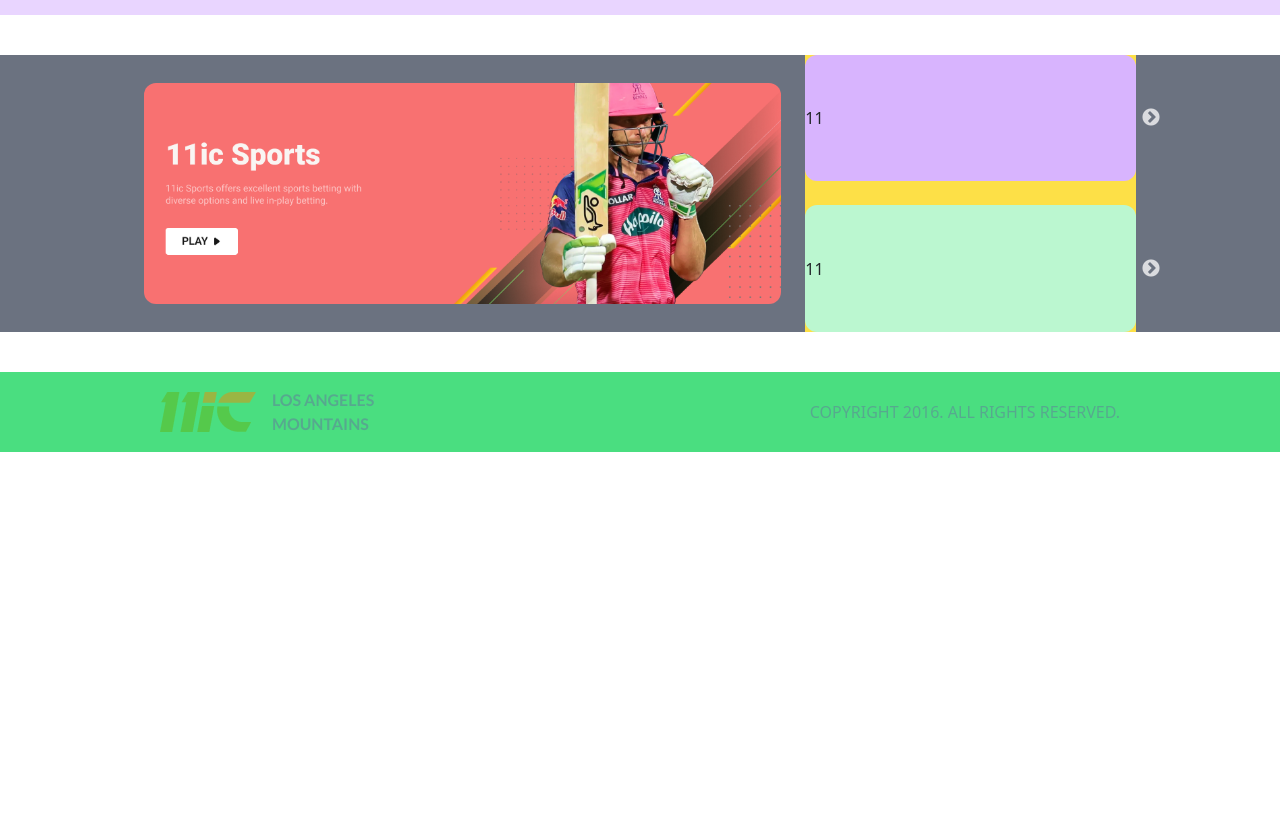
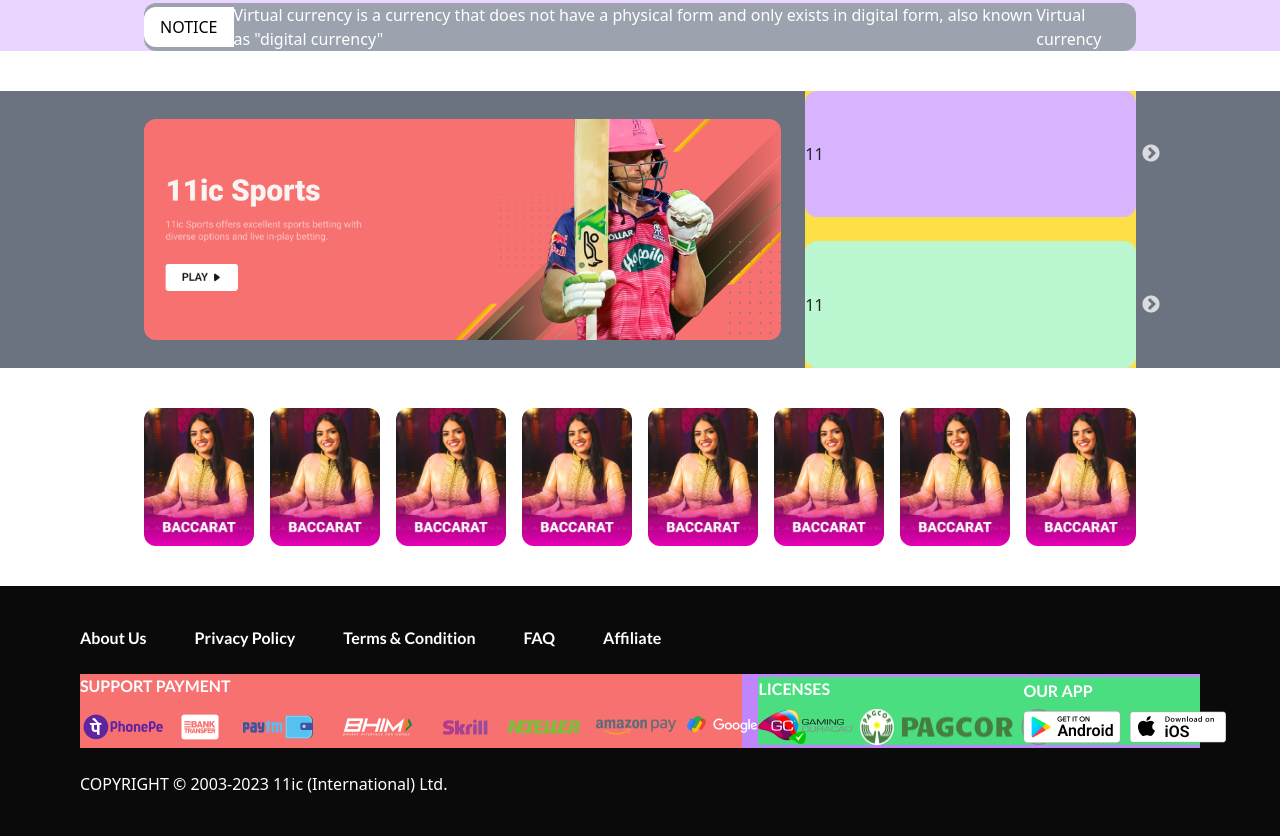
Before and after one commit to amex23/11ic-project, a plain HTML site: page index.html in a window 1280 px wide. Shown: the part 581-1417 px from the top of the page. Before the commit the page ends 1033 px from the top, so only its background shows below. Drawn offline with nearby package versions, Linux system fonts and the light colour scheme.

Commit message:
initial commit

```diff
--- a/index.html
+++ b/index.html
@@ -23,14 +23,12 @@
 						<div class="w-2/6 flex justify-center"><img class="flex self-center" src="./images/logo.png" alt=""></div>
 						<div class="w-2/6 flex justify-end">
 							<div class="flex  items-center justify-center gap-3">
+								<img class="cursor-pointer" src="./images/download.png" alt="">
 								<button type="button" id="open" class="py-1 px-4 rounded-2xl font-bold text-[#F3B867]" style="border: 1px solid #F3B867">Login</button>
-
 
 								<button type="button" id="opennew" class="py-1 px-4 rounded-2xl font-bold bg-[#F3B867]" >Sign Up</button>
 
-
-								<img src="./images/INDIA.png" alt="">
-
+								<img class="cursor-pointer" src="./images/INDIA.png" alt="">
 							</div>
 						</div>
 					</div>
@@ -100,7 +98,7 @@
 
 			</header>
 
-			<div class="w-full h-full bg-pink-400 flex justify-center px-36 bg-purple-200">
+			<div class="w-full h-full bg-pink-400 flex flex-col justify-center px-36 bg-purple-200">
 				<div id="sliderone" class="slider slider-nav w-full h-auto">
 					<div class="flex items-center justify-center bg-yellow-300 h-96 rounded-xl">
 						<img src="" alt="">
@@ -117,6 +115,12 @@
 					<div class="flex items-center justify-center bg-purple-300 h-96 rounded-xl">
 						<img src="" alt="">
 					</div>
+				</div>
+
+				<div class="bg-gray-400 -mt-3 rounded-xl flex items-center justify-between">
+					<div class="bg-white text-black rounded-l-xl px-3 py-2">NOTICE</div>
+					<div class="text-white">Virtual currency is a currency that does not have a physical form and only exists in digital form, also known as "digital currency"</div>
+					<div class="text-white">Virtual currency  </div>
 				</div>
 			</div>
 
@@ -137,17 +141,64 @@
 				</div>
 			</div>
 
-			<footer class="flex justify-center items-center w-full py-3 bg-green-400">
-				<div class="w-full flex-col md:flex-row md:w-9/12 flex items-center justify-center md:justify-between" style="opacity: 0.5;">
-					<div class="flex items-center gap-3">
-						<img src="./images/logo.png" alt="">
-						<div>
-							<p class="" style="color:#63769d;">LOS ANGELES</p>
-							<p class="" style="color: #63769d;">MOUNTAINS</p>
+			<div class="grid grid-cols-8 w-full px-36 gap-3">
+				<img class="rounded-xl" src="./images/Baccarat@3x.png" alt="">
+				<img class="rounded-xl" src="./images/Baccarat@3x.png" alt="">
+				<img class="rounded-xl" src="./images/Baccarat@3x.png" alt="">
+				<img class="rounded-xl" src="./images/Baccarat@3x.png" alt="">
+				<img class="rounded-xl" src="./images/Baccarat@3x.png" alt="">
+				<img class="rounded-xl" src="./images/Baccarat@3x.png" alt="">
+				<img class="rounded-xl" src="./images/Baccarat@3x.png" alt="">
+				<img class="rounded-xl" src="./images/Baccarat@3x.png" alt="">
+			</div>
+
+			<footer class="flex justify-center items-center w-full px-20 py-10 bg-[#0A0A0A]">
+				<div class="w-full flex-col md:flex-col w-11/12 flex items-start gap-4 justify-center md:justify-between" >
+					<div class="flex gap-5">
+						<a href="" class="text-white">About Us</a>
+						<a href="" class="text-white">Privacy Policy</a>
+						<a href="" class="text-white">Terms & Condition</a>
+						<a href="" class="text-white">FAQ</a>
+						<a href="" class="text-white">Affiliate</a>
+					</div>
+					<div class="flex items-center gap-3 bg-purple-400 w-full">
+
+						<div class="w-3/5 flex flex-col items-start gap-2 bg-red-400">
+							<p class="text-white">SUPPORT PAYMENT</p>
+							<div class="flex gap-2">
+								<img src="./images/PhonePe.png" alt="">
+								<img src="./images/Bank Transfer.png" alt="">
+								<img src="./images/paytm.png" alt="">
+								<img src="./images/BHIM.png" alt="">
+								<img src="./images/Skrill.png" alt="">
+								<img src="./images/Neteller.png" alt="">
+								<img src="./images/Amazon Pay.png" alt="">
+								<img src="./images/Google Pay.png" alt="">
+							</div>
 						</div>
+
+						<div class="w-2/5 flex justify-between bg-green-400 items-center ">
+							<div class="w-3/5 flex flex-col gap-2">
+								<p class="text-white">LICENSES</p>
+								<div class="flex gap-2">
+									<img src="./images/gc.png" alt="">
+									<img class="" src="./images/PAGCOR.png" alt="">
+									<img src="./images/18+.png" alt="">
+								</div>
+
+							</div>
+							<div class="w-2/5 flex flex-col gap-2">
+								  <p class="text-white">OUR APP</p>
+								  <div class="flex gap-2">
+									<img src="./images/Google Play.png" alt="">
+								  	<img src="./images/App Store.png" alt="">
+								  </div>
+							</div>
+						</div>
+
 					</div>
-					<div class="flex items-center" style="color: #63769d">
-						COPYRIGHT 2016. ALL RIGHTS RESERVED.
+					<div class="flex items-center text-white">
+						COPYRIGHT © 2003-2023 11ic (International) Ltd.
 					</div>
 				</div>
 			</footer>
```
Also changed, not shown: images/18+.png (added), images/Amazon Pay.png (added), images/App Store.png (added), images/BHIM.png (added), images/Baccarat@3x.png (added), images/Bank Transfer.png (added), images/Google Pay.png (added), images/Google Play.png (added), images/Neteller.png (added), images/PAGCOR.png (added), images/PhonePe.png (added), images/Skrill.png (added), images/download.png (added), images/gc.png (added), 1 more files.
